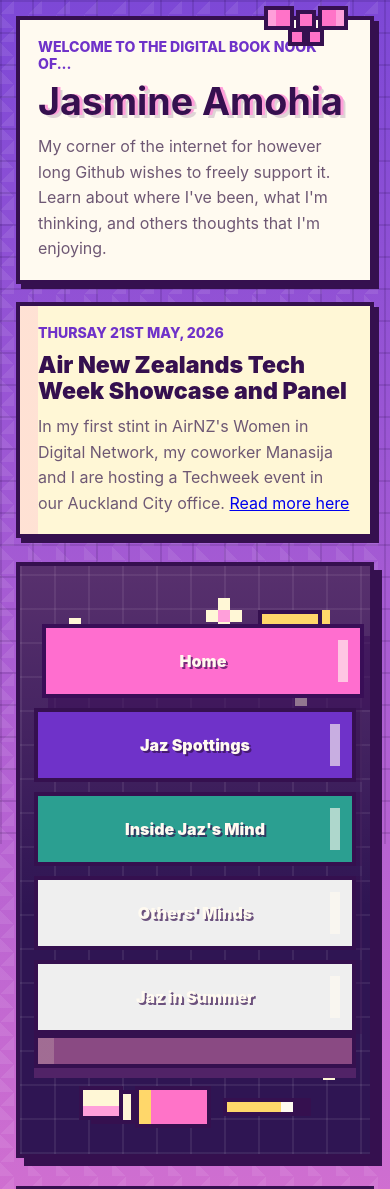
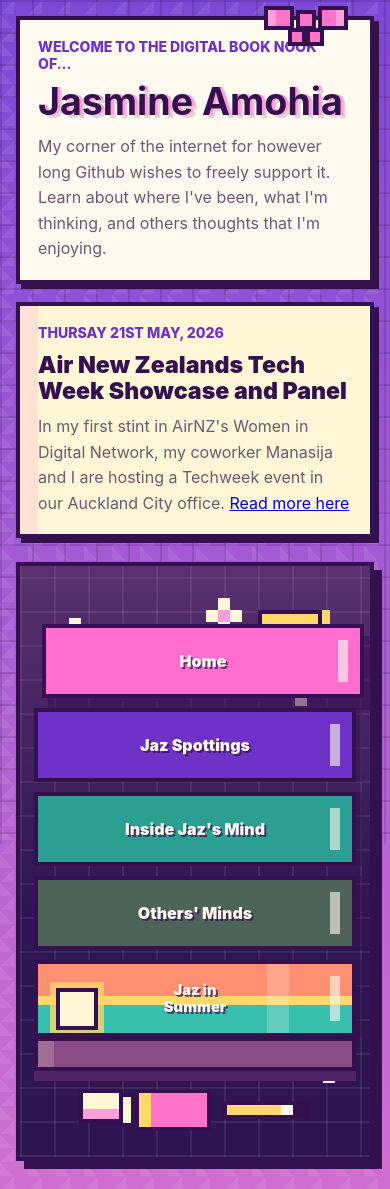
Before and after one commit to jasmimi/jazzy-portfolio, a React (Create React App) app: page /others-minds in a window 390 px wide. Shown: the top 1189 px of the page. Built offline with nearby package versions, Linux system fonts and the light colour scheme.

Commit message:
Recolour

```diff
--- a/src/App.css
+++ b/src/App.css
@@ -297,7 +297,7 @@ textarea {
   position: relative;
   display: grid;
   place-items: center;
-  width: 122px;
+  width: min(122px, calc((100% - 56px) / 5));
   min-height: 198px;
   padding: 18px 12px;
   border: 4px solid var(--plum);
@@ -341,6 +341,39 @@ textarea {
 .book-3 {
   min-height: 224px;
   background: #2b9f91;
+}
+
+.book-4 {
+  min-height: 204px;
+  background: #4f6459;
+}
+
+.book-5 {
+  min-height: 208px;
+  overflow: hidden;
+  background:
+    linear-gradient(90deg, transparent 0 73%, rgba(255, 250, 240, 0.22) 73% 80%, transparent 80%),
+    linear-gradient(180deg, #ff8f70 0 47%, var(--gold) 47% 59%, #37bfae 59% 100%);
+}
+
+.book-5::before {
+  position: absolute;
+  top: 24px;
+  left: 18px;
+  width: 34px;
+  height: 34px;
+  border: 4px solid var(--plum);
+  content: '';
+  background: var(--cream);
+  box-shadow:
+    0 0 0 6px rgba(255, 215, 106, 0.78),
+    12px 48px 0 -8px var(--paper),
+    32px 56px 0 -10px rgba(255, 250, 240, 0.72);
+}
+
+.book-5 .book-label {
+  max-width: 5.2rem;
+  font-size: 0.92rem;
 }
 
 .book-stripe {
@@ -723,13 +756,15 @@ textarea {
   }
 
   .pixel-book {
-    width: 104px;
+    width: min(104px, calc((100% - 40px) / 5));
     min-height: 178px;
   }
 
   .book-1,
   .book-2,
-  .book-3 {
+  .book-3,
+  .book-4,
+  .book-5 {
     min-height: 178px;
   }
 }
@@ -776,7 +811,9 @@ textarea {
   .pixel-book,
   .book-1,
   .book-2,
-  .book-3 {
+  .book-3,
+  .book-4,
+  .book-5 {
     width: 100%;
     min-height: 74px;
   }
```
